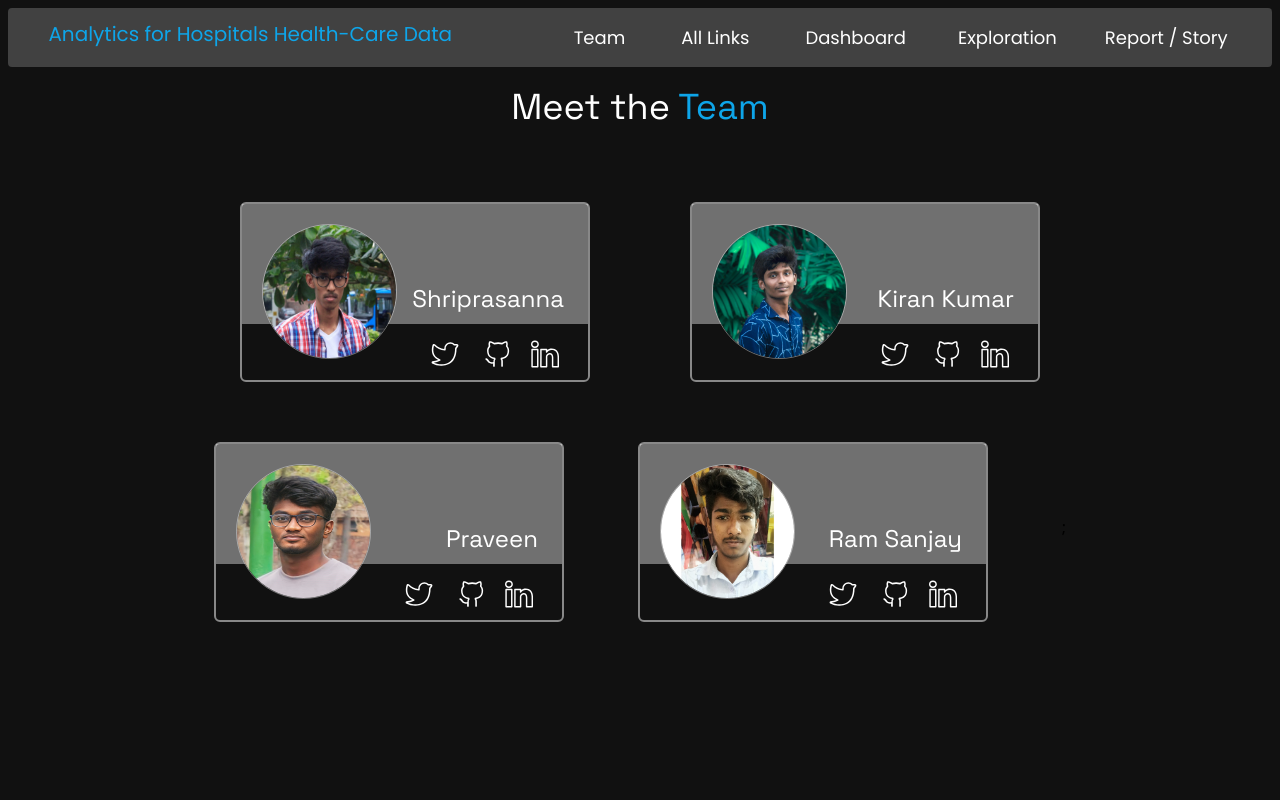
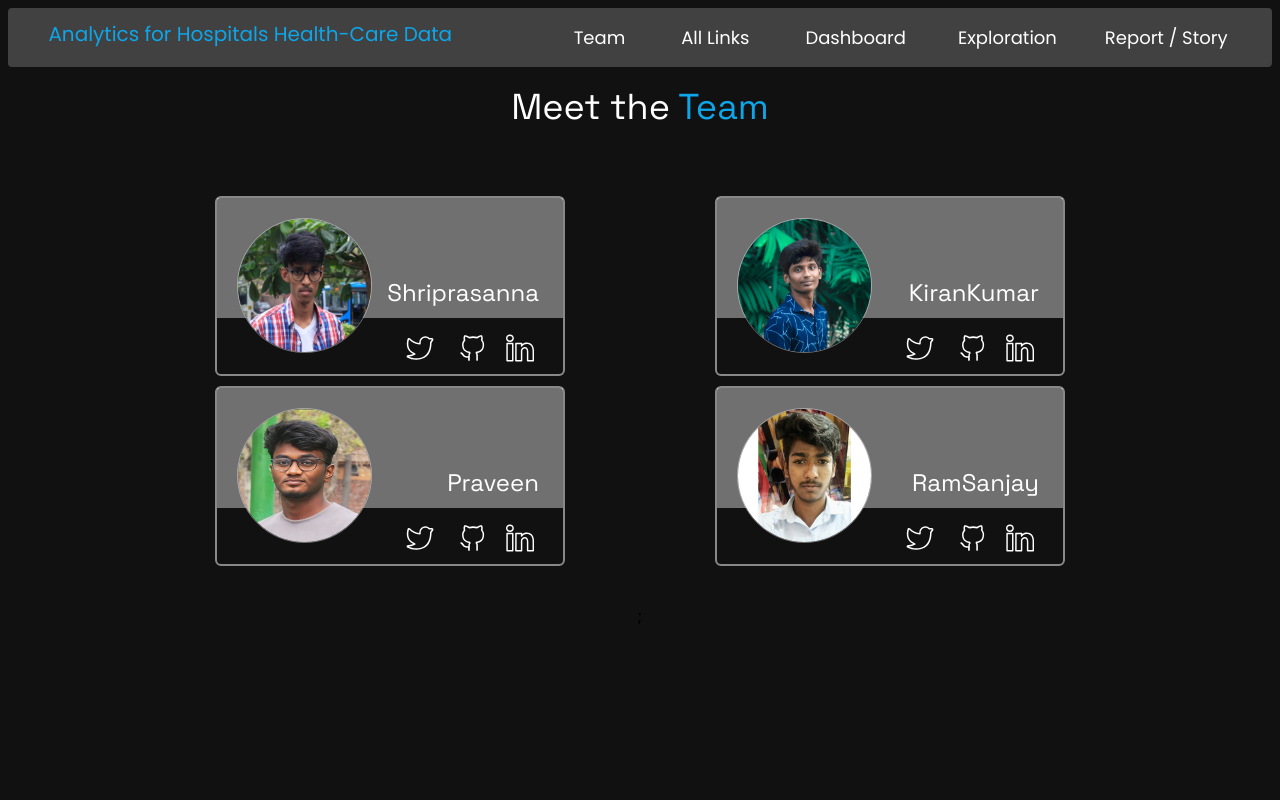
Before and after one commit to shrix1/IBM-webpage, a Next.js app: page /team in a window 1280 px wide. Shown: the top 800 px of the page. Built offline with nearby package versions, Linux system fonts and the light colour scheme.

Commit message:
team page fixed

```diff
--- a/app/team/page.tsx
+++ b/app/team/page.tsx
@@ -5,6 +5,10 @@ import { SlSocialLinkedin } from "react-icons/sl";
 import { CiTwitter } from "react-icons/ci";
 import Image from "next/image";
 import { TeamDetails } from "./TeamDetails";
+import shri from ".//shri.jpg";
+import kiran from ".//kiran.jpeg";
+import praveen from ".//praveen.jpg";
+import ram from ".//ram.jpg";
 
 const Team: FC = () => {
   return (
@@ -14,17 +18,16 @@ const Team: FC = () => {
       </h1>
 
       <section className="flex justify-center items-center mt-10 ">
-        <main className="flex flex-wrap  justify-evenly items-center w-[1000px] md:h-[60vh] ">
-          {TeamDetails.map((i, idx) => {
-            return (
-              <div className="flex justify-around items-center group" key={idx}>
+        <main className="flex flex-wrap justify-evenly items-center w-[1000px] md:h-[60vh] ">
+          <div className="flex justify-around items-center group flex-wrap">
+            {/* 1 */}
             <main className="border-2 border-white/50 w-[350px] h-[180px] rounded-md mt-[10px]">
               <section className=" h-[120px] bg-white/40 group-hover:bg-gradient-to-r from-cyan-500 to-blue-500 ">
                 <h1
                   className="text-white float-right mt-[79px] mr-6 text-2xl font-medium font-sp"
                   title="name"
                 >
-                      {i.name}
+                  Shriprasanna
                 </h1>
               </section>
 
@@ -34,7 +37,7 @@ const Team: FC = () => {
                       -top-[100px] left-5 overflow-hidden"
                 >
                   <Image
-                        src={i.photo}
+                    src={shri}
                     alt="images"
                     className="aspect-square transition-all duration-300"
                     priority
@@ -43,7 +46,106 @@ const Team: FC = () => {
 
                 <div className="text-white mt-4 flex text-[28px] gap-[20px] mr-2 transition-all duration-500">
                   <Link
-                        // href={i.twitter}
+                    href="https://twitter.com/shriprasanna007"
+                    target="blank"
+                    title="Twitter"
+                  >
+                    <CiTwitter className="text-4xl -mt-1 hover:text-sky-500" />
+                  </Link>
+                  <Link
+                    href="https://github.com/shrix1"
+                    target="blank"
+                    title="github"
+                  >
+                    <VscGithubAlt className=" hover:text-sky-500" />
+                  </Link>
+                  <Link
+                    href="https://www.linkedin.com/in/shriprasanna-b-62aab1208/"
+                    target="blank"
+                    title="github"
+                  >
+                    <SlSocialLinkedin className=" hover:text-sky-500" />
+                  </Link>
+                </div>
+              </div>
+            </main>
+
+            {/* 2 */}
+            <main className="border-2 border-white/50 w-[350px] h-[180px] rounded-md mt-[10px]">
+              <section className=" h-[120px] bg-white/40 group-hover:bg-gradient-to-r from-cyan-500 to-blue-500 ">
+                <h1
+                  className="text-white float-right mt-[79px] mr-6 text-2xl font-medium font-sp"
+                  title="name"
+                >
+                  KiranKumar
+                </h1>
+              </section>
+
+              <div className="flex gap-[50px]">
+                <div
+                  className="w-[135px] relative border border-white/40 h-[135px] rounded-full
+                      -top-[100px] left-5 overflow-hidden"
+                >
+                  <Image
+                    src={kiran}
+                    alt="images"
+                    className="aspect-square transition-all duration-300"
+                    priority
+                  />
+                </div>
+
+                <div className="text-white mt-4 flex text-[28px] gap-[20px] mr-2 transition-all duration-500">
+                  <Link
+                    href="https://twitter.com/its_k_orb?t=WzN7x-uiIOQfCgv4jsgFsA&s=09"
+                    target="blank"
+                    title="Twitter"
+                  >
+                    <CiTwitter className="text-4xl -mt-1 hover:text-sky-500" />
+                  </Link>
+                  <Link
+                    href="https://github.com/kiran0022"
+                    target="blank"
+                    title="github"
+                  >
+                    <VscGithubAlt className=" hover:text-sky-500" />
+                  </Link>
+                  <Link
+                    href="https://www.linkedin.com/in/kiran-kumar-k-61ba89203"
+                    target="blank"
+                    title="github"
+                  >
+                    <SlSocialLinkedin className=" hover:text-sky-500" />
+                  </Link>
+                </div>
+              </div>
+            </main>
+
+            {/* 3  */}
+            <main className="border-2 border-white/50 w-[350px] h-[180px] rounded-md mt-[10px]">
+              <section className=" h-[120px] bg-white/40 group-hover:bg-gradient-to-r from-cyan-500 to-blue-500 ">
+                <h1
+                  className="text-white float-right mt-[79px] mr-6 text-2xl font-medium font-sp"
+                  title="name"
+                >
+                  Praveen
+                </h1>
+              </section>
+
+              <div className="flex gap-[50px]">
+                <div
+                  className="w-[135px] relative border border-white/40 h-[135px] rounded-full
+                      -top-[100px] left-5 overflow-hidden"
+                >
+                  <Image
+                    src={praveen}
+                    alt="images"
+                    className="aspect-square transition-all duration-300"
+                    priority
+                  />
+                </div>
+
+                <div className="text-white mt-4 flex text-[28px] gap-[20px] mr-2 transition-all duration-500">
+                  <Link
                     href="https://twitter.com/"
                     target="blank"
                     title="Twitter"
@@ -51,16 +153,64 @@ const Team: FC = () => {
                     <CiTwitter className="text-4xl -mt-1 hover:text-sky-500" />
                   </Link>
                   <Link
-                        // href={i.github}
-                        href="https://github.com/"
+                    href="https://github.com/praveendecode"
                     target="blank"
                     title="github"
                   >
                     <VscGithubAlt className=" hover:text-sky-500" />
                   </Link>
                   <Link
-                        // href={i.linkedin}
-                        href="https://www.linkedin.com/in/"
+                    href="https://www.linkedin.com/in/praveen-n-2b4004223"
+                    target="blank"
+                    title="github"
+                  >
+                    <SlSocialLinkedin className=" hover:text-sky-500" />
+                  </Link>
+                </div>
+              </div>
+            </main>
+
+            {/* 4 */}
+            <main className="border-2 border-white/50 w-[350px] h-[180px] rounded-md mt-[10px]">
+              <section className=" h-[120px] bg-white/40 group-hover:bg-gradient-to-r from-cyan-500 to-blue-500 ">
+                <h1
+                  className="text-white float-right mt-[79px] mr-6 text-2xl font-medium font-sp"
+                  title="name"
+                >
+                  RamSanjay
+                </h1>
+              </section>
+
+              <div className="flex gap-[50px]">
+                <div
+                  className="w-[135px] relative border border-white/40 h-[135px] rounded-full
+                      -top-[100px] left-5 overflow-hidden"
+                >
+                  <Image
+                    src={ram}
+                    alt="images"
+                    className="aspect-square transition-all duration-300"
+                    priority
+                  />
+                </div>
+
+                <div className="text-white mt-4 flex text-[28px] gap-[20px] mr-2 transition-all duration-500">
+                  <Link
+                    href="https://twitter.com/ram_sanjay_8?t=_Pnt_oTBgkr42UR8hw6bgA&s=09"
+                    target="blank"
+                    title="Twitter"
+                  >
+                    <CiTwitter className="text-4xl -mt-1 hover:text-sky-500" />
+                  </Link>
+                  <Link
+                    href="https://github.com/RamSanjay08"
+                    target="blank"
+                    title="github"
+                  >
+                    <VscGithubAlt className=" hover:text-sky-500" />
+                  </Link>
+                  <Link
+                    href="https://www.linkedin.com/in/ram-sanjay-076769227"
                     target="blank"
                     title="github"
                   >
@@ -70,8 +220,6 @@ const Team: FC = () => {
               </div>
             </main>
           </div>
-            );
-          })}
           ;
         </main>
       </section>
```
Lines whose indentation alone changed are shown as unchanged.
